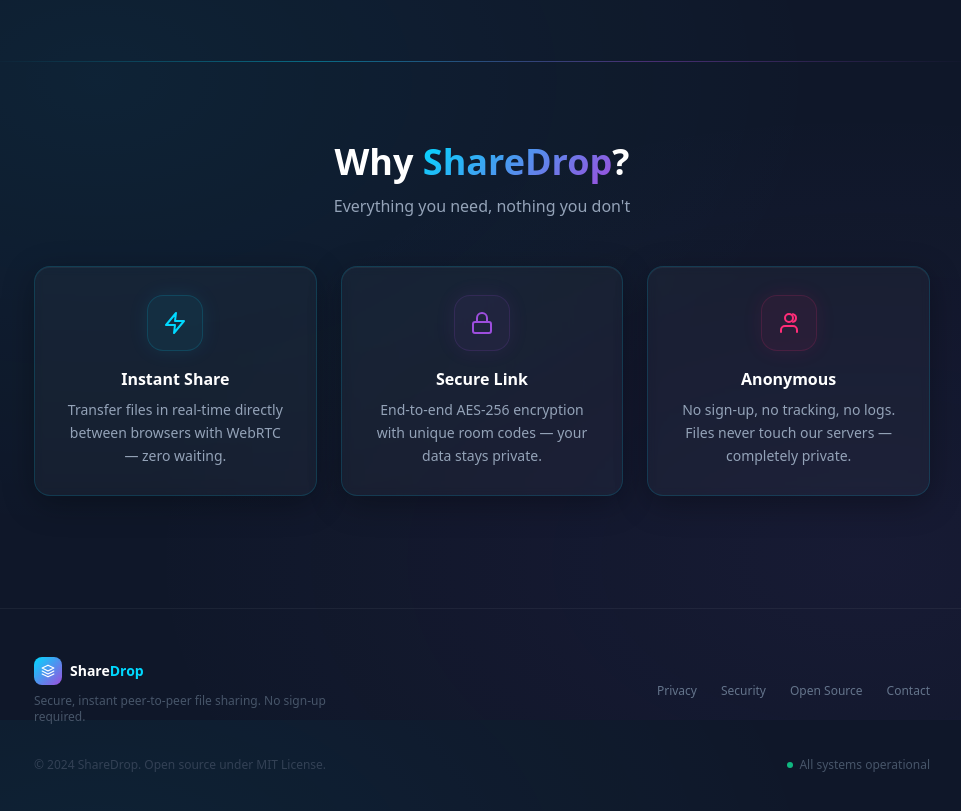
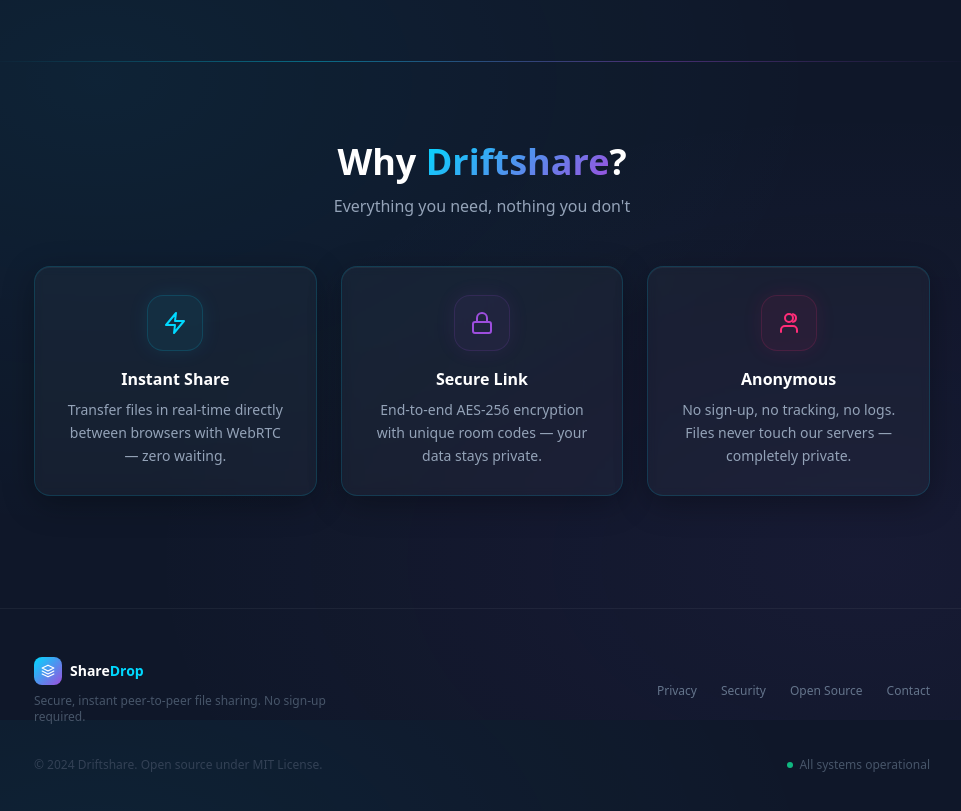
Before and after one commit to Rohittt-Malviya/sharing, a React (Vite) app in the folder frontend/: page / in a window 1280 px wide. Shown: the part 2480-3291 px from the top of the page, without its empty margins (158-1119 px from the left). Built offline with nearby package versions, Linux system fonts and the light colour scheme.

Commit message:
Rename ShareDrop to Driftshare across all files
Agent-Logs-Url: https://github.com/Rohittt-Malviya/sharing/sessions/a9590b2e-f11c-491d-9c1d-cb76878c68da

Co-authored-by: Rohittt-Malviya <189150514+Rohittt-Malviya@users.noreply.github.com>

```diff
--- a/frontend/index.html
+++ b/frontend/index.html
@@ -8,7 +8,7 @@
     <meta name="description" content="Share files peer-to-peer, securely and instantly." />
     <link rel="manifest" href="/manifest.json" />
     <link rel="apple-touch-icon" href="/icon-192.png" />
-    <title>ShareDrop – P2P File Sharing</title>
+    <title>Driftshare – P2P File Sharing</title>
   </head>
   <body>
     <div id="root"></div>
--- a/frontend/public/sw.js
+++ b/frontend/public/sw.js
@@ -1,4 +1,4 @@
-const CACHE_NAME = 'sharedrop-v1';
+const CACHE_NAME = 'driftshare-v1';
 const STATIC_ASSETS = [
   '/',
   '/index.html',
--- a/frontend/src/pages/Home.jsx
+++ b/frontend/src/pages/Home.jsx
@@ -379,7 +379,7 @@ export default function Home() {
         <div className="max-w-4xl mx-auto">
           <div className="text-center mb-12">
             <h2 className="text-3xl md:text-4xl font-bold text-white mb-3">
-              Why <span className="text-gradient-cyan">ShareDrop</span>?
+              Why <span className="text-gradient-cyan">Driftshare</span>?
             </h2>
             <p className="text-slate-400 text-base">Everything you need, nothing you don&apos;t</p>
           </div>
@@ -440,7 +440,7 @@ export default function Home() {
 
           <div className="mt-8 flex flex-col md:flex-row items-center justify-between gap-3">
             <p className="text-xs text-slate-700">
-              © 2024 ShareDrop. Open source under MIT License.
+              © 2024 Driftshare. Open source under MIT License.
             </p>
             <div className="flex items-center gap-1.5">
               <span className="w-1.5 h-1.5 rounded-full animate-pulse" style={{ background: '#10b981' }} />
```
Also changed, not shown: frontend/public/manifest.json, 1 other file (tests, documents, lock files or other folders).
